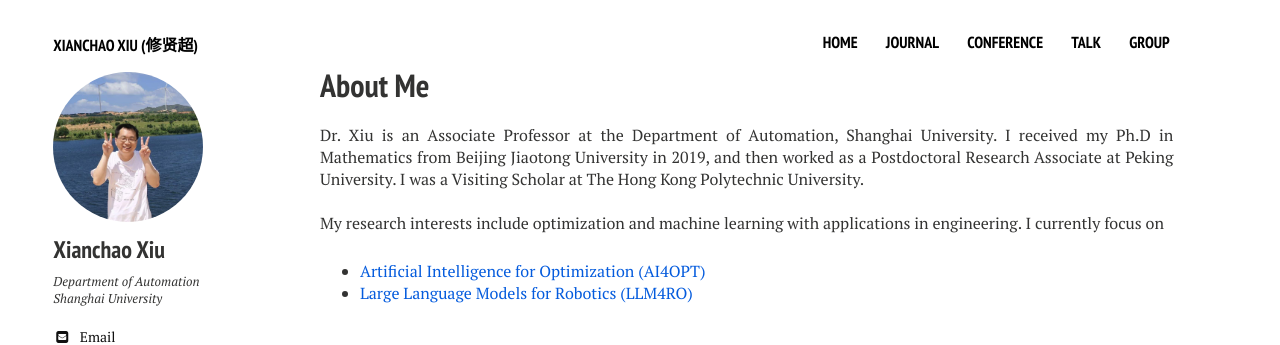
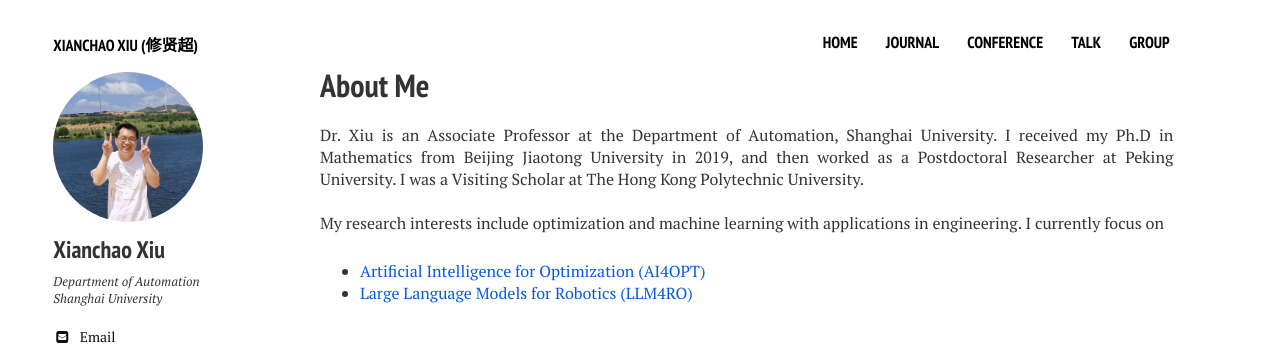
Before and after one commit to xianchaoxiu/xianchaoxiu.github.io, a Jekyll site: the page built from index.md, in a window 1280 px wide. Shown: the top 345 px of the page. Built offline with Jekyll 4.4.1, drawn with Linux system fonts in a browser that asks for light colours; nearby versions of some CDN libraries.

Commit message:
Update home2.html

```diff
--- a/_layouts/home2.html
+++ b/_layouts/home2.html
@@ -28,7 +28,7 @@
          <h1>About Me</h1>
          <p> Dr. Xiu is an Associate Professor at the Department of Automation, Shanghai University.
 
-		I received my Ph.D in Mathematics from Beijing Jiaotong University in 2019, and then worked as a Postdoctoral Research Associate at Peking University.
+		I received my Ph.D in Mathematics from Beijing Jiaotong University in 2019, and then worked as a Postdoctoral Researcher at Peking University.
 		I was a Visiting Scholar at The Hong Kong Polytechnic University. <br> <br>
 
 
```
